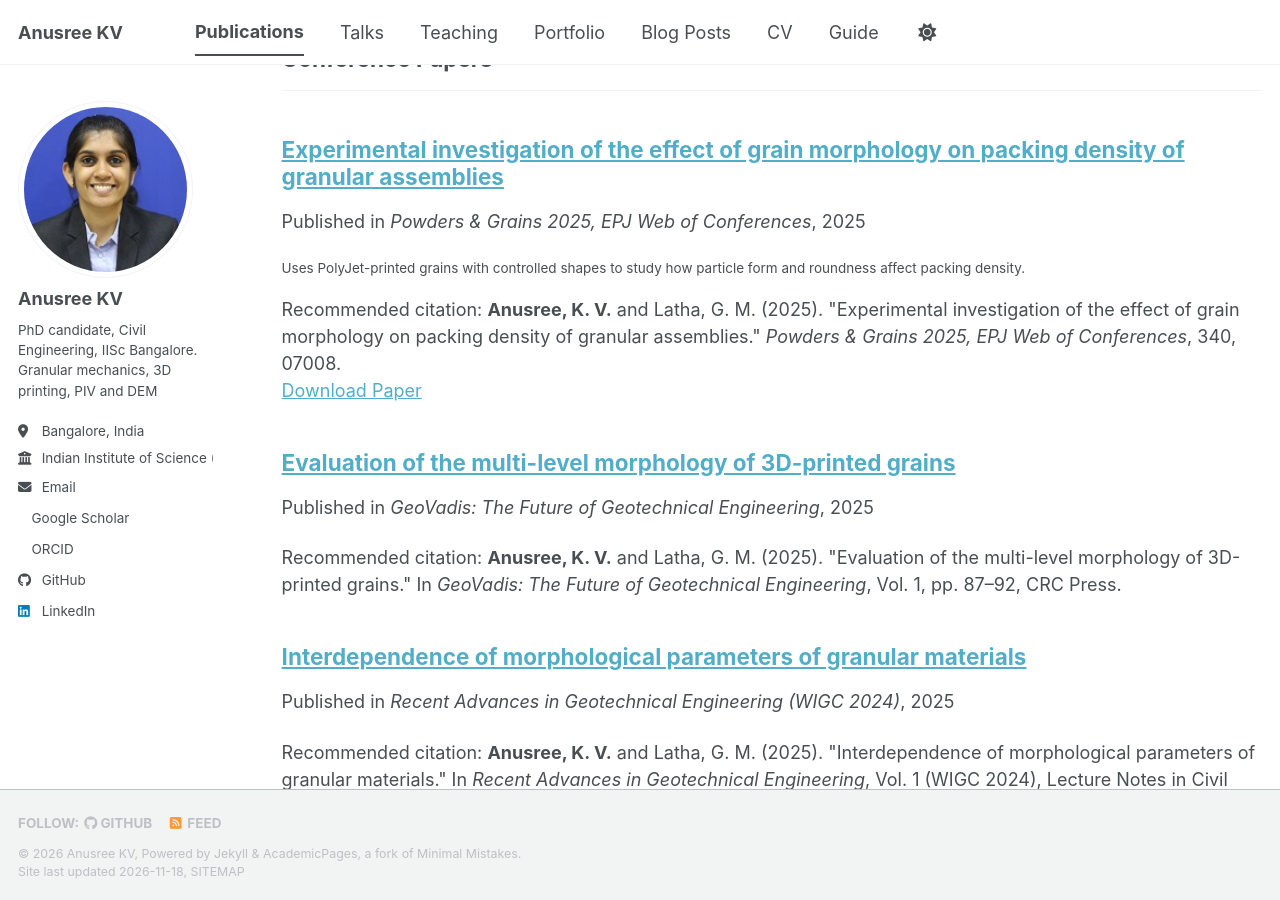
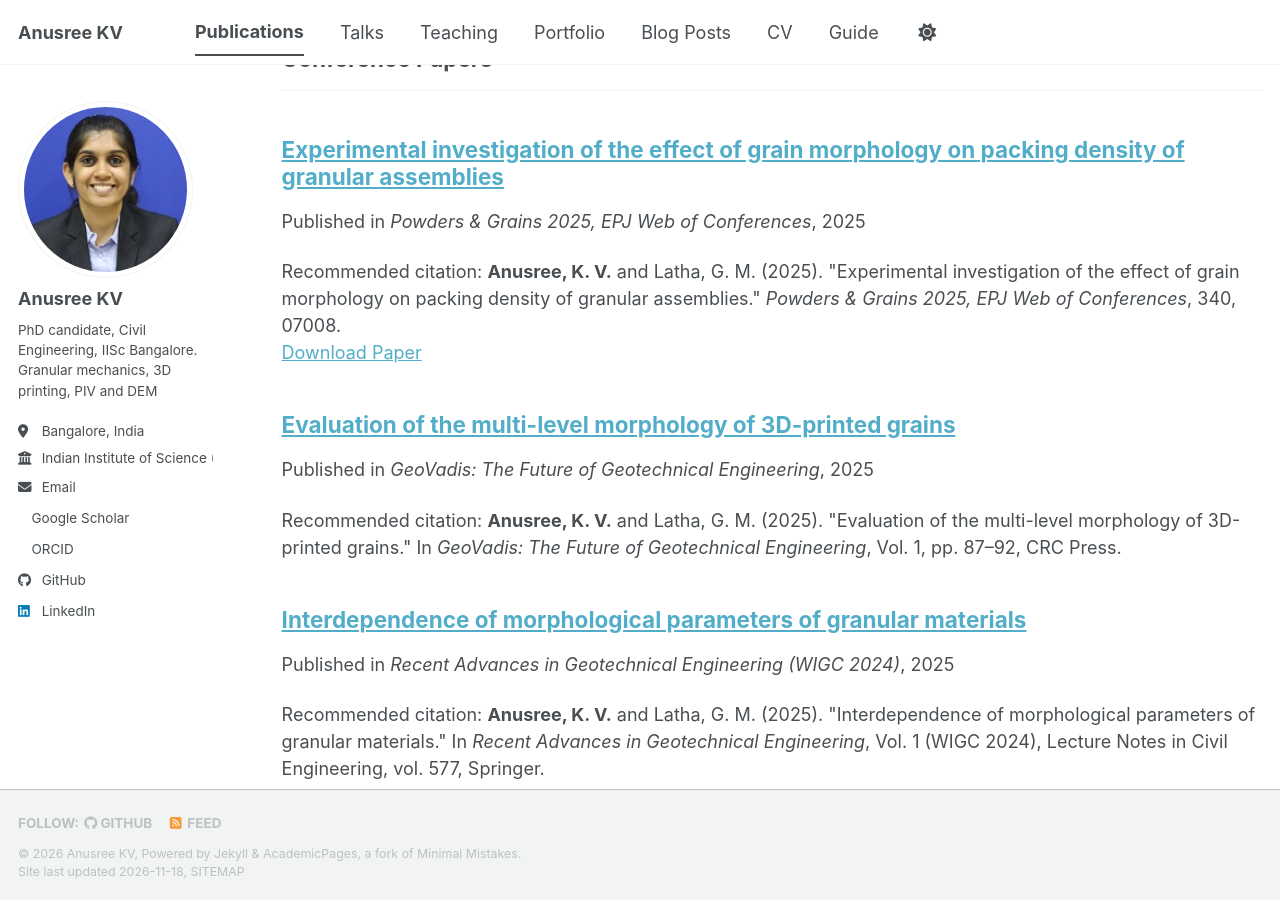
Before and after one commit to anusreekolarveettil/anusreekolarveettil.github.io, a Jekyll site: the page built from _pages/publications.html, in a window 1280 px wide and 900 px high, scrolled down 1093 px. Built offline with Jekyll 4.4.1, drawn with Linux system fonts in a browser that asks for light colours; a script bundle is joined from its source files by our own code; a style sheet for code colours, icons or effects is not loaded.

Commit message:
Revise excerpt for packing density publication
Updated the excerpt for clarity and detail.

```diff
--- a/_publications/2025-07-01-powders-grains-packing-density.md
+++ b/_publications/2025-07-01-powders-grains-packing-density.md
@@ -3,7 +3,6 @@ title: "Experimental investigation of the effect of grain morphology on packing
 collection: publications
 category: conferences
 permalink: /publication/2025-07-01-powders-grains-packing-density
-excerpt: 'Uses PolyJet-printed grains with controlled shapes to study how particle form and roundness affect packing density.'
 date: 2025-07-01
 venue: 'Powders & Grains 2025, EPJ Web of Conferences'
 paperurl: 'https://doi.org/10.1051/epjconf/202534007008'
```
